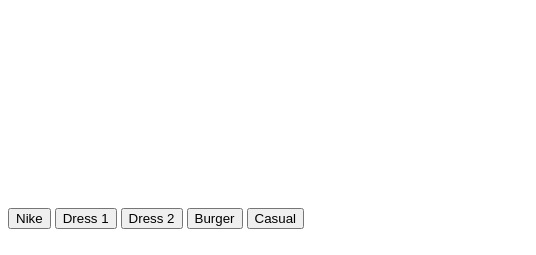
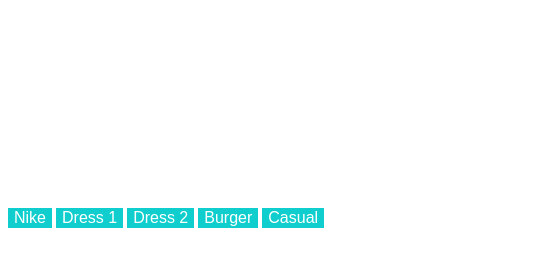
Before and after one commit to augmentedIslandS/augmentedislands.github.io, a plain HTML site: page web_ar_reel.html in a window 1280 px wide. Shown: the full height of the page, 0-536 px from the left. Drawn offline with nearby package versions, Linux system fonts and the light colour scheme; some packages are replaced by stand-ins of ours; a script that the page names is missing.

Commit message:
Button beauty changes

```diff
--- a/css.css
+++ b/css.css
@@ -16,3 +16,14 @@
   height: 400px;
   background-color: "#FFFFFF";
 }
+
+.button {
+  background-color: #10CECE;
+  border: none;
+  color: white;
+  text-align: center;
+  text-decoration: none;
+  display: inline-block;
+  font-size: 16px;
+  cursor: pointer;
+}
--- a/web_ar_reel.html
+++ b/web_ar_reel.html
@@ -34,11 +34,12 @@
     <!--  <model-viewer class="a" src="/Models/Cake/AppleSpiceCake_GLB.glb" alt="Apple Cake 3D Model" auto-rotate camera-controls background-color="#FFF" style="height:250px;width:80%" ar ios-src="/Models/Cake/applespicecake-v2.usdz"> </model-viewer>
     <model-viewer class="a" src="/Models/Astronaut/Astronaut.gltf" ios-src="/Models/Astronaut/Astronaut.usdz" alt="A 3D model of an astronaut" background-color="#FF6F59" shadow-intensity="1" camera-controls auto-rotate ar style="height:250px;width:80%"></model-viewer>-->
     <img src="/Imgs/AIS_Logo_2048.png" alt="Augmented Island Logo" class="center">
-    <button onclick="changeIt(0)">Nike</button>
-    <button onclick="changeIt(1)">Dress 1</button>
-    <button onclick="changeIt(2)">Dress 2</button>
-    <button onclick="changeIt(3)">Burger</button>
-    <button onclick="changeIt(4)">Casual</button>
+    <button class="button" onclick="changeIt(0)">Nike</button>
+    <button class="button" onclick="changeIt(1)">Dress 1</button>
+    <button class="button" onclick="changeIt(2)">Dress 2</button>
+    <button class="button" onclick="changeIt(3)">Burger</button>
+    <button class="button" onclick="changeIt(4)">Casual</button>
+
     <div ID="modelContainer">
       <model-viewer ID="currentModel" class="model" poster="Imgs/Posters/shoes_poster.png" src="Models/NikeShoes/NikeShoe1.gltf" ios-src="Models/NikeShoes/NikeShoe1.usdz" alt="Nike AR Shoes" background-color="#FFFFFF" shadow-intensity="1"
         camera-controls auto-rotate ar>
```
